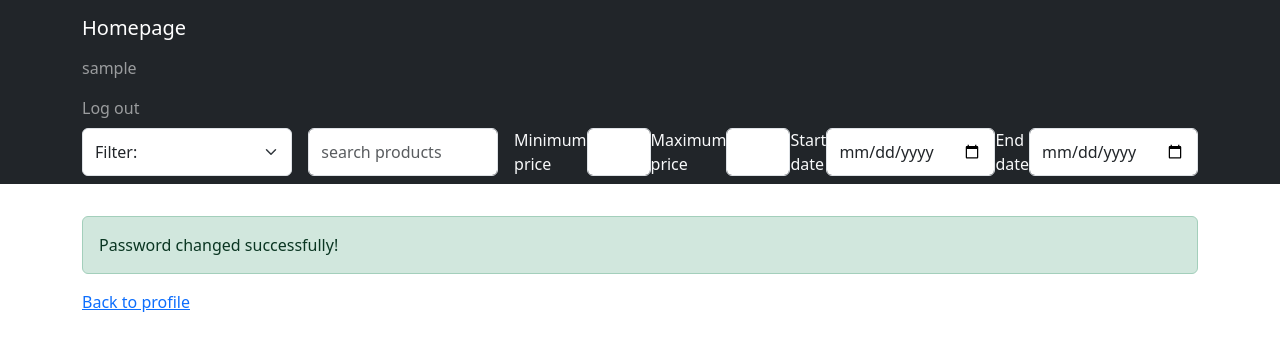
After one commit to Nechitosik228/Django_Final_Project, a Django app: page /accounts/password_change/done/ in a window 1280 px wide. The commit adds this page. Shown: the top 351 px of the page. Run offline with Django 5.2, Linux system fonts and the light colour scheme; the visitor is signed in with stand-in values (Sample User, id 1).

Commit message:
change password

```diff
--- /dev/null
+++ b/zentour/accounts/templates/accounts/password_change_done.html
@@ -0,0 +1,8 @@
+{% extends 'tours/base.html' %}
+
+{% block content %}
+    <div class="alert alert-success">
+        Password changed successfully!
+    </div>
+    <a href="{% url 'account:profile' %}">Back to profile</a>
+{% endblock %}
--- a/zentour/accounts/templates/accounts/profile.html
+++ b/zentour/accounts/templates/accounts/profile.html
@@ -18,4 +18,5 @@
 </ul>
 
     <a href="{% url 'accounts:edit_profile' %}">Edit profile</a>
+    <a href="{% url 'accounts:password_change' %}">Change password</a>
 {% endblock %}
--- a/zentour/accounts/urls.py
+++ b/zentour/accounts/urls.py
@@ -1,4 +1,5 @@
-from django.urls import path
+from django.urls import path, reverse_lazy
+from django.contrib.auth import views as auth_views
 
 from .views import register, login_view, logout_view, profile, edit_user_profile
 
@@ -10,4 +11,19 @@ urlpatterns = [
     path("logout/", logout_view, name="logout"),
     path("profile/", profile, name="profile"),
     path("edit_profile/", edit_user_profile, name="edit_profile"),
+    path(
+        "password_change/",
+        auth_views.PasswordChangeView.as_view(
+            success_url=reverse_lazy("accounts:password_change_done"),
+            template_name="accounts/password_change.html",
+        ),
+        name="password_change",
+    ),
+    path(
+        "password_change/done/",
+        auth_views.PasswordChangeDoneView.as_view(
+            template_name="accounts/password_change_done.html"
+        ),
+        name="password_change_done",
+    ),
 ]
```
Also changed, not shown: zentour/accounts/templates/accounts/password_change.html (added, +12 -0 lines), zentour/tours/migrations/0007_remove_tour_available.py (added).
